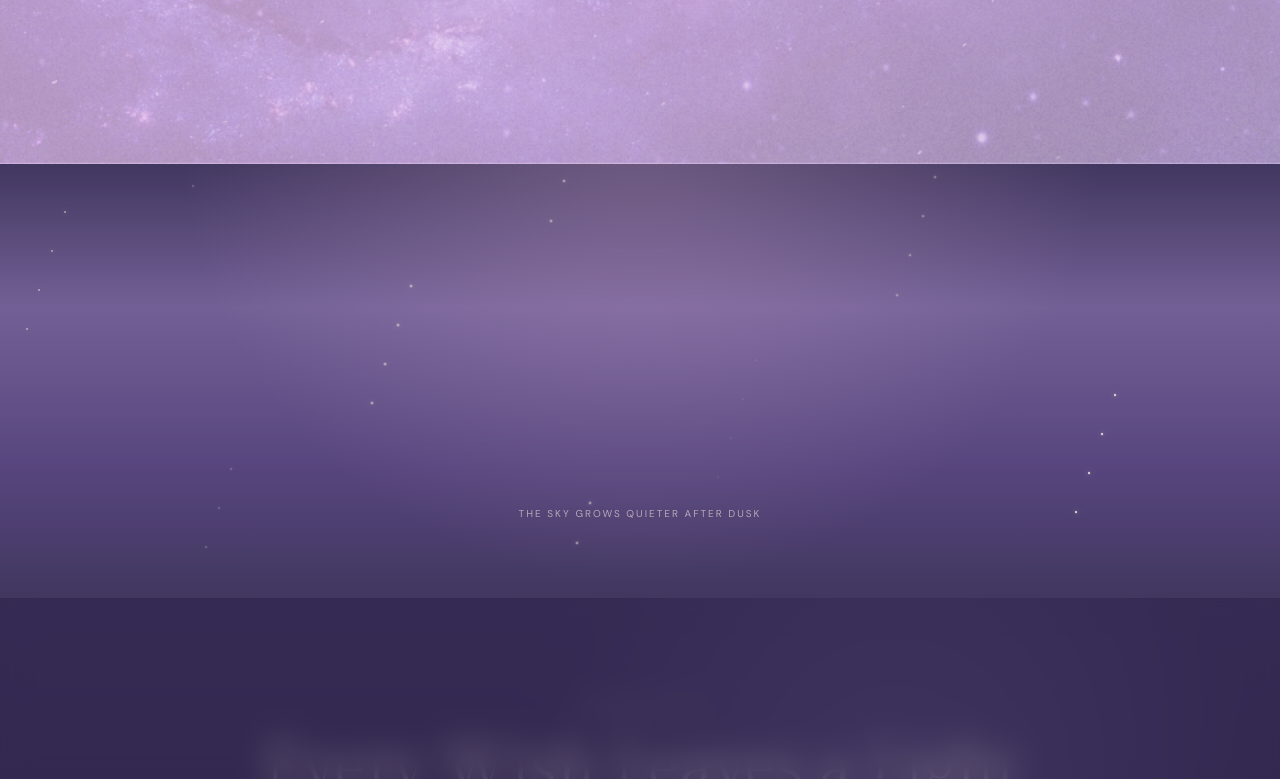
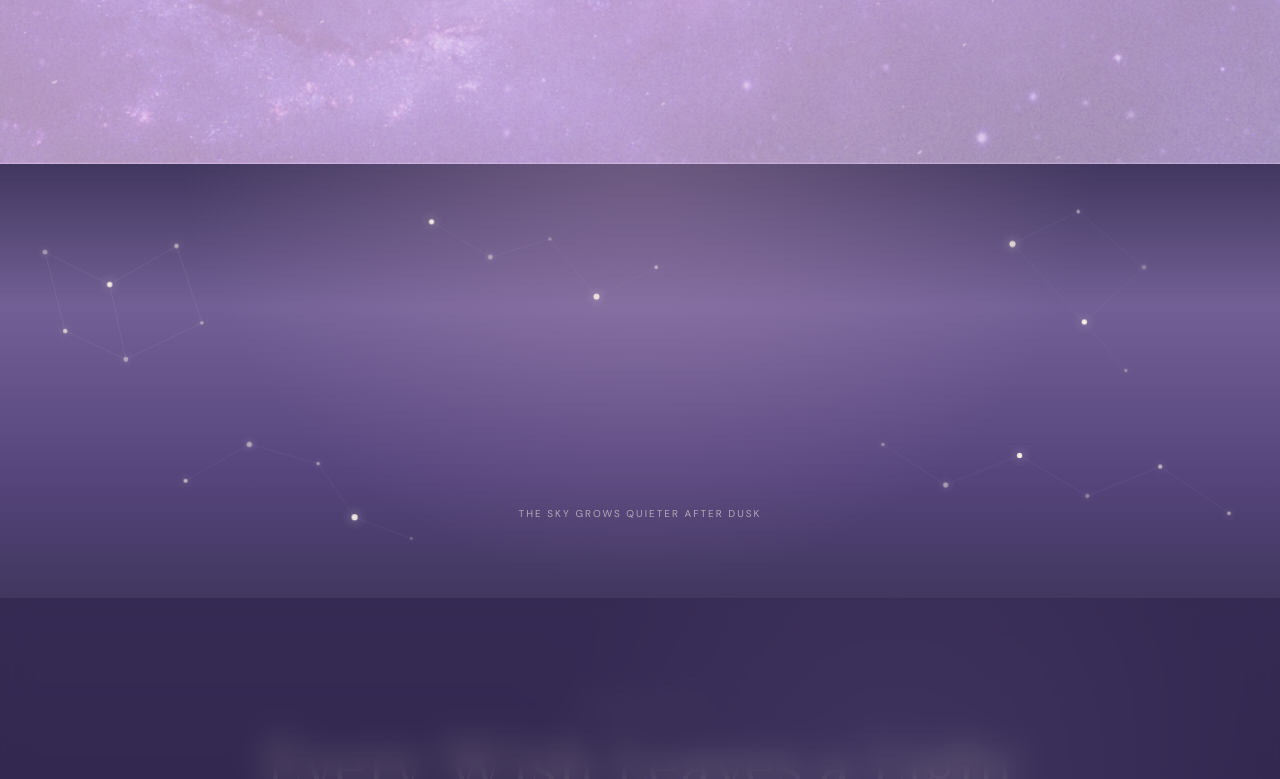
Before and after one commit to komaladhikari/Portfolio, a React (Vite) app in the folder frontend/: page / in a window 1280 px wide. Shown: the part 636-1415 px from the top of the page. Built offline with nearby package versions, Linux system fonts and the light colour scheme.

Commit message:
changed into constellations

```diff
--- a/frontend/src/index.css
+++ b/frontend/src/index.css
@@ -108,19 +108,32 @@ button {
   background: radial-gradient(circle at 50% -10%, rgba(230, 185, 221, 0.28), transparent 58%);
 }
 
-.sky-transition i {
-  position: absolute;
-  width: 2px;
-  height: 2px;
-  border-radius: 50%;
-  background: #fff7e8;
-  box-shadow: 0 0 6px rgba(255, 247, 232, 0.7);
-  opacity: 0;
-  animation: evening-star 3.4s ease-in-out infinite;
+.constellation-map {
+  position: absolute;
+  inset: 0;
+  width: 100%;
+  height: 100%;
+}
+
+.constellation-line {
+  stroke: rgba(230, 218, 249, 0.2);
+  stroke-width: 0.8;
+  vector-effect: non-scaling-stroke;
+  animation: constellation-breathe 5.5s ease-in-out infinite;
+}
+
+.constellation-star {
+  fill: #fff7e8;
+  filter: drop-shadow(0 0 4px rgba(255, 247, 232, 0.8));
+  opacity: 0.28;
+  transform-box: fill-box;
+  transform-origin: center;
+  animation: constellation-twinkle 3.2s ease-in-out infinite;
 }
 
 .sky-transition span {
   position: absolute;
+  z-index: 1;
   left: 50%;
   bottom: 18%;
   transform: translateX(-50%);
@@ -131,9 +144,15 @@ button {
   white-space: nowrap;
 }
 
-@keyframes evening-star {
-  0%, 100% { opacity: 0.14; transform: scale(0.7); }
-  50% { opacity: 0.78; transform: scale(1.2); }
+@keyframes constellation-twinkle {
+  0%, 100% { opacity: 0.25; transform: scale(0.8); }
+  45% { opacity: 0.95; transform: scale(1.45); }
+  60% { opacity: 0.5; transform: scale(1); }
+}
+
+@keyframes constellation-breathe {
+  0%, 100% { stroke-opacity: 0.45; }
+  50% { stroke-opacity: 1; }
 }
 
 /* Dedicated route pages */
--- a/frontend/src/sections/SkyTransition.tsx
+++ b/frontend/src/sections/SkyTransition.tsx
@@ -1,15 +1,88 @@
-const transitionStars = Array.from({ length: 28 }, (_, index) => ({
-  left: `${(index * 41 + 5) % 96}%`,
-  top: `${(index * 67 + 11) % 92}%`,
-  delay: `${(index % 7) * 0.35}s`,
-}))
+type StarPoint = { x: number; y: number; radius?: number; delay: number }
+
+type Constellation = {
+  name: string
+  stars: StarPoint[]
+  links: [number, number][]
+}
+
+const constellations: Constellation[] = [
+  {
+    name: 'The Lantern',
+    stars: [
+      { x: 92, y: 88, radius: 2.6, delay: 0.2 }, { x: 156, y: 120, delay: 1.4 },
+      { x: 222, y: 82, radius: 2.2, delay: 0.8 }, { x: 247, y: 158, delay: 2.1 },
+      { x: 172, y: 194, radius: 2.4, delay: 0.5 }, { x: 112, y: 166, delay: 1.8 },
+    ],
+    links: [[0, 1], [1, 2], [2, 3], [3, 4], [4, 5], [5, 0], [1, 4]],
+  },
+  {
+    name: 'The Wanderer',
+    stars: [
+      { x: 474, y: 58, delay: 1.1 }, { x: 532, y: 93, radius: 2.5, delay: 0.3 },
+      { x: 591, y: 75, delay: 2.3 }, { x: 637, y: 132, radius: 2.2, delay: 1.6 },
+      { x: 696, y: 103, delay: 0.7 },
+    ],
+    links: [[0, 1], [1, 2], [2, 3], [3, 4]],
+  },
+  {
+    name: 'The Little Kite',
+    stars: [
+      { x: 1048, y: 80, radius: 2.4, delay: 1.7 }, { x: 1113, y: 48, delay: 0.6 },
+      { x: 1178, y: 103, radius: 2.7, delay: 2.5 }, { x: 1119, y: 157, delay: 1.2 },
+      { x: 1160, y: 205, delay: 0.1 },
+    ],
+    links: [[0, 1], [1, 2], [2, 3], [3, 0], [3, 4]],
+  },
+  {
+    name: 'The Crescent Path',
+    stars: [
+      { x: 231, y: 314, delay: 0.9 }, { x: 294, y: 278, radius: 2.4, delay: 2 },
+      { x: 362, y: 297, delay: 0.4 }, { x: 398, y: 350, radius: 2.2, delay: 1.5 },
+      { x: 454, y: 371, delay: 2.6 },
+    ],
+    links: [[0, 1], [1, 2], [2, 3], [3, 4]],
+  },
+  {
+    name: 'The Dreamer',
+    stars: [
+      { x: 920, y: 278, delay: 2.2 }, { x: 982, y: 318, radius: 2.6, delay: 0.5 },
+      { x: 1055, y: 289, delay: 1.3 }, { x: 1122, y: 329, radius: 2.3, delay: 0 },
+      { x: 1194, y: 300, delay: 1.9 }, { x: 1262, y: 346, delay: 0.8 },
+    ],
+    links: [[0, 1], [1, 2], [2, 3], [3, 4], [4, 5]],
+  },
+]
 
 export function SkyTransition() {
   return (
     <div className="sky-transition" aria-hidden="true">
-      {transitionStars.map((star, index) => (
-        <i key={index} style={{ left: star.left, top: star.top, animationDelay: star.delay }} />
-      ))}
+      <svg className="constellation-map" viewBox="0 0 1360 430" preserveAspectRatio="xMidYMid slice">
+        {constellations.map((constellation) => (
+          <g key={constellation.name}>
+            {constellation.links.map(([from, to]) => (
+              <line
+                className="constellation-line"
+                key={`${from}-${to}`}
+                x1={constellation.stars[from].x}
+                y1={constellation.stars[from].y}
+                x2={constellation.stars[to].x}
+                y2={constellation.stars[to].y}
+              />
+            ))}
+            {constellation.stars.map((star, index) => (
+              <circle
+                className="constellation-star"
+                key={`${constellation.name}-${index}`}
+                cx={star.x}
+                cy={star.y}
+                r={star.radius ?? 1.8}
+                style={{ animationDelay: `${star.delay}s` }}
+              />
+            ))}
+          </g>
+        ))}
+      </svg>
       <span>The sky grows quieter after dusk</span>
     </div>
   )
```
